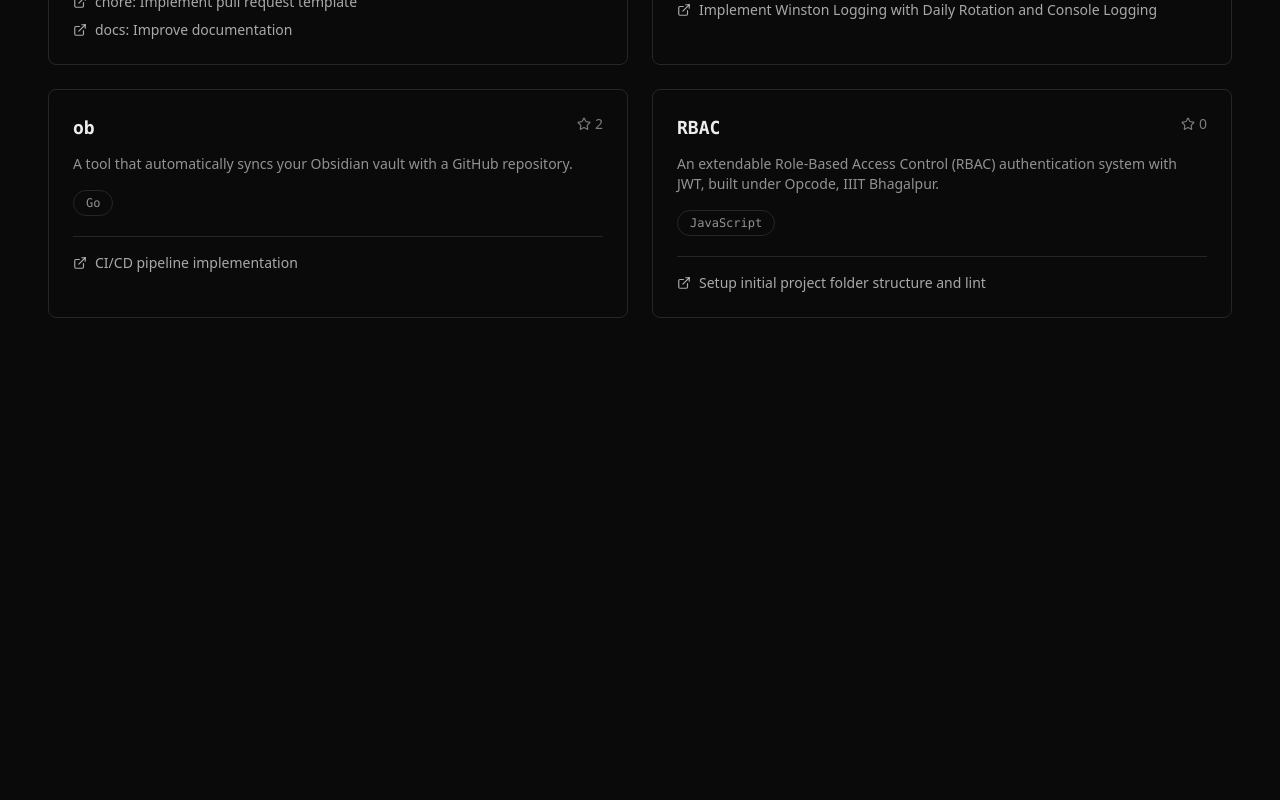
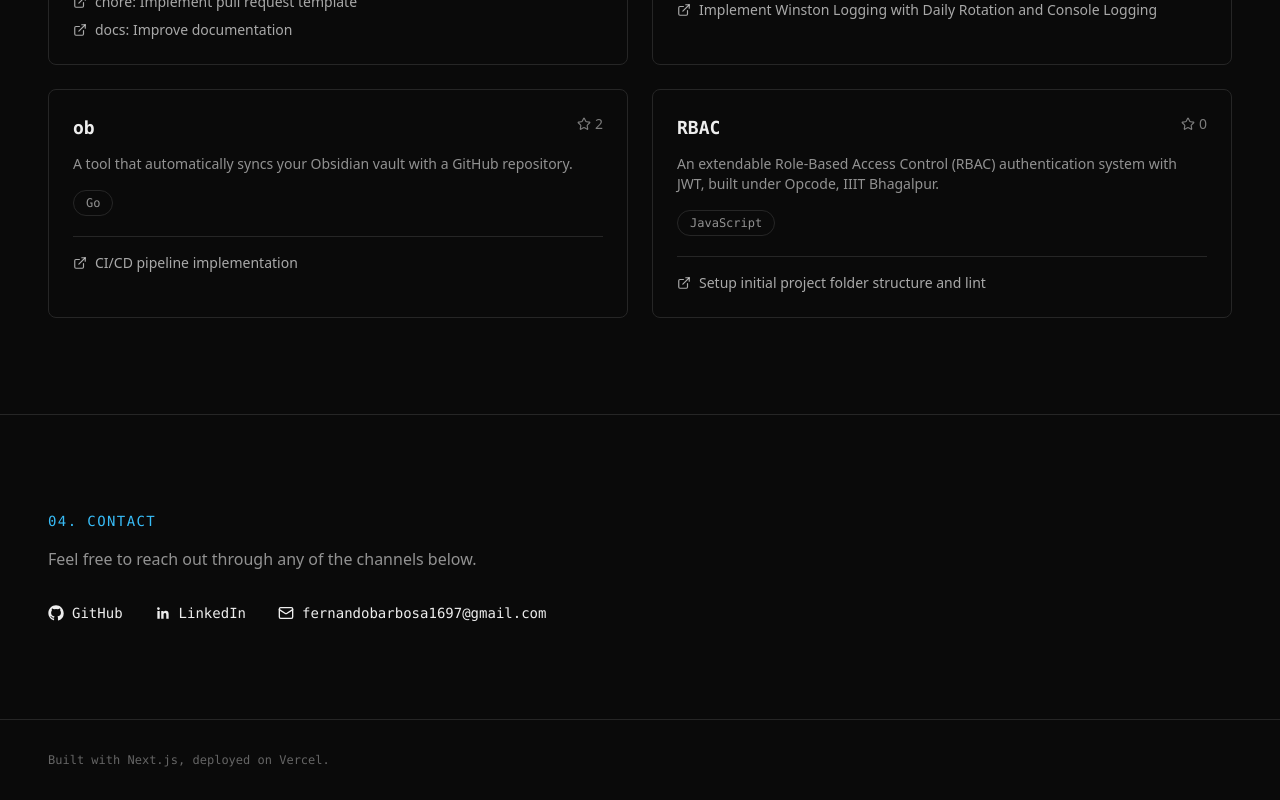
Before and after one commit to fernandoobarbosa/portfolio, a Next.js app: page / in a window 1280 px wide. Shown: the part 1574-2374 px from the top of the page. Before the commit the page ends 1988 px from the top, so only its background shows below. Built offline with nearby package versions, Linux system fonts and the light colour scheme.

Commit message:
feat: add Contact section and footer

```diff
--- a/app/page.tsx
+++ b/app/page.tsx
@@ -2,6 +2,8 @@ import Hero from "@/components/Hero";
 import About from "@/components/About";
 import Skills from "@/components/Skills";
 import Projects from "@/components/Projects";
+import Contact from "@/components/Contact";
+import Footer from "@/components/Footer";
 
 export default function Home() {
   return (
@@ -10,6 +12,8 @@ export default function Home() {
       <About />
       <Skills />
       <Projects />
+      <Contact />
+      <Footer />
     </main>
   );
 }
--- /dev/null
+++ b/components/Contact.tsx
@@ -0,0 +1,43 @@
+import { Mail } from "lucide-react";
+import { GithubIcon, LinkedinIcon } from "@/components/icons";
+import { profile } from "@/content";
+
+export default function Contact() {
+  return (
+    <section
+      id="contact"
+      className="border-t border-border px-6 py-24 md:px-12"
+    >
+      <h2 className="mb-4 font-mono text-sm uppercase tracking-widest text-accent">
+        04. Contact
+      </h2>
+      <p className="max-w-xl text-foreground/60">
+        Feel free to reach out through any of the channels below.
+      </p>
+      <div className="mt-8 flex flex-col gap-4 font-mono text-sm md:flex-row md:gap-8">
+        <a
+          href={profile.github}
+          target="_blank"
+          rel="noreferrer"
+          className="flex items-center gap-2 hover:text-accent"
+        >
+          <GithubIcon size={16} /> GitHub
+        </a>
+        <a
+          href={profile.linkedin}
+          target="_blank"
+          rel="noreferrer"
+          className="flex items-center gap-2 hover:text-accent"
+        >
+          <LinkedinIcon size={16} /> LinkedIn
+        </a>
+        <a
+          href={`mailto:${profile.email}`}
+          className="flex items-center gap-2 hover:text-accent"
+        >
+          <Mail size={16} /> {profile.email}
+        </a>
+      </div>
+    </section>
+  );
+}
--- /dev/null
+++ b/components/Footer.tsx
@@ -0,0 +1,9 @@
+export default function Footer() {
+  return (
+    <footer className="border-t border-border px-6 py-8 md:px-12">
+      <p className="font-mono text-xs text-foreground/40">
+        Built with Next.js, deployed on Vercel.
+      </p>
+    </footer>
+  );
+}
```
